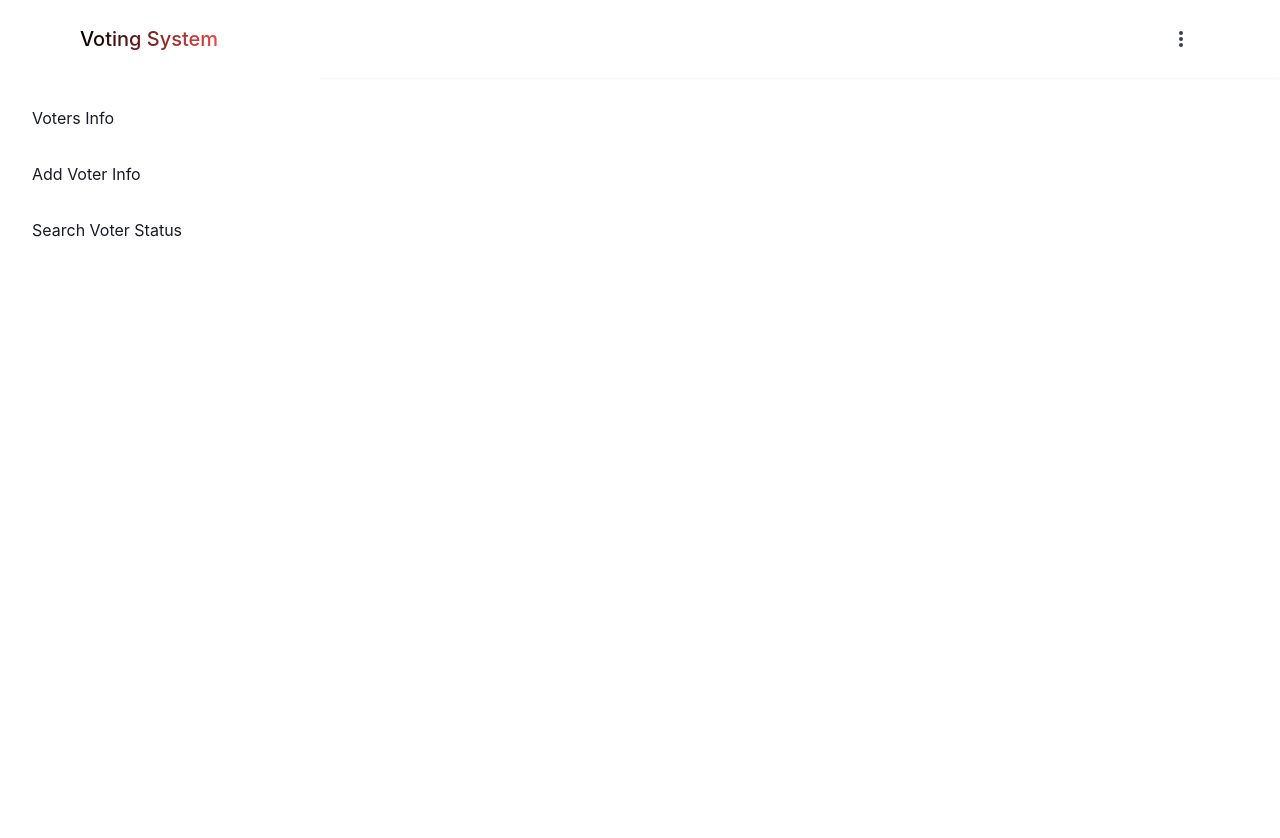
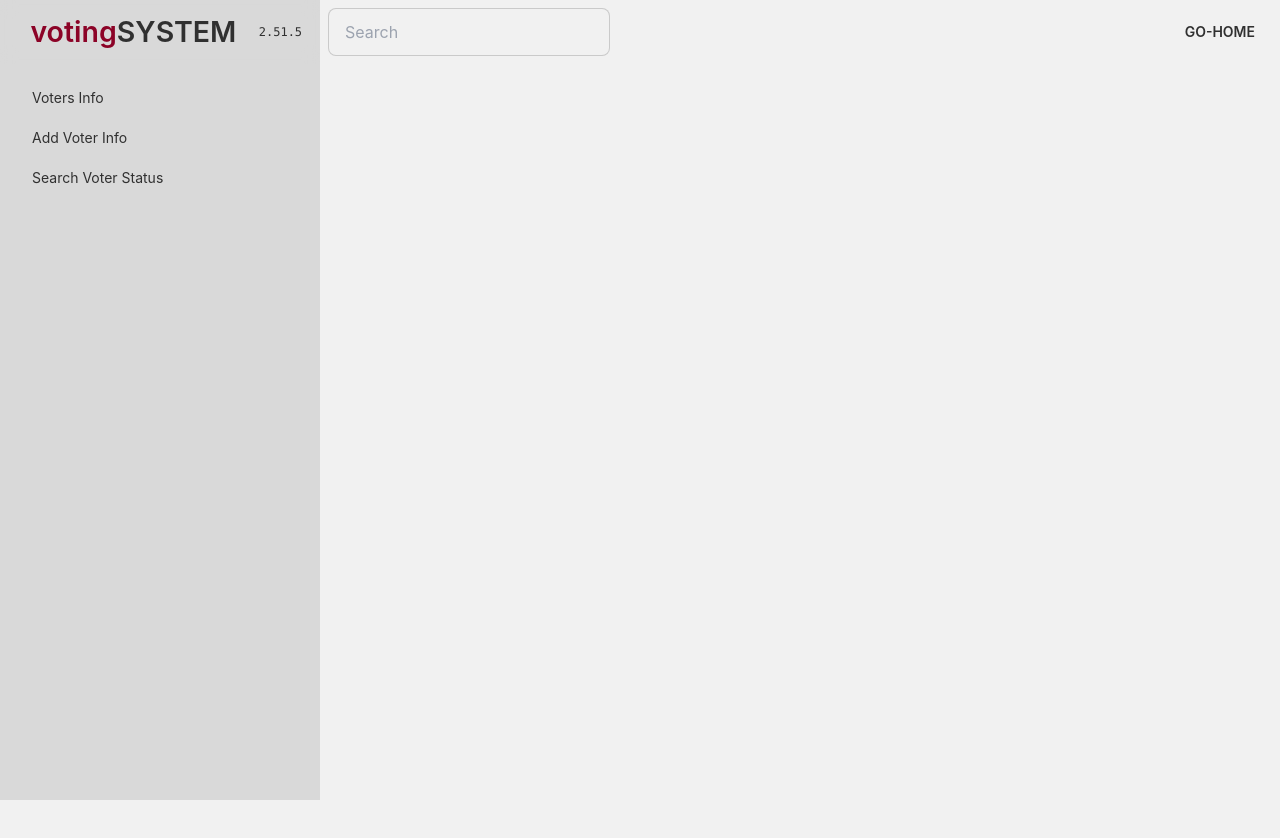
Before and after one commit to f4faysal/voting-system, a React (Create React App) app in the folder voting-client-side/: page /dashboard in a window 1280 px wide. Shown: the top 838 px of the page. After the commit the page ends 800 px from the top, so only its background shows below. Built offline with nearby package versions, Linux system fonts and the light colour scheme; no server answers; sample sign-in values are in the browser's storage.

Commit message:
design improve

```diff
--- a/voting-client-side/public/index.html
+++ b/voting-client-side/public/index.html
@@ -1,5 +1,5 @@
 <!DOCTYPE html>
-<html lang="en" data-theme="corporate">
+<html lang="en" data-theme="autumn">
   <head>
     <meta charset="utf-8" />
     <link rel="icon" href="%PUBLIC_URL%/favicon.ico" />
--- /dev/null
+++ b/voting-client-side/src/Components/DashbordNavbar.js
@@ -0,0 +1,25 @@
+import React from "react";
+import { Link } from "react-router-dom";
+
+const DashbordNavbar = () => {
+  return (
+    <div className="navbar bg-base-100">
+      <div className="flex-1">
+        <div className="form-control">
+          <input
+            type="text"
+            placeholder="Search"
+            className="input input-bordered"
+          />
+        </div>
+      </div>
+      <div className="flex-none gap-2">
+        <Link to={"/"} className="btn btn-ghost ">
+          Go-Home
+        </Link>
+      </div>
+    </div>
+  );
+};
+
+export default DashbordNavbar;
--- a/voting-client-side/src/Components/Navbar.js
+++ b/voting-client-side/src/Components/Navbar.js
@@ -60,7 +60,7 @@ const Navbar = () => {
                   {isDropdownOpen && (
                     <div className="absolute right-0 z-20 w-48 py-2 mt-2 bg-white rounded-md shadow-xl ">
                       <Link
-                        to="/dashboard"
+                        to="/dashboard/voters-info"
                         className="flex items-center px-3 py-3 text-sm text-gray-600 capitalize transition-colors duration-200 transform  hover:bg-gray-100 "
                       >
                         <svg
--- a/voting-client-side/src/Layout/DashboardLayout.js
+++ b/voting-client-side/src/Layout/DashboardLayout.js
@@ -1,23 +1,52 @@
 import React from "react";
 import { Link, Outlet } from "react-router-dom";
-import Navbar from "../Components/Navbar";
+import DashbordNavbar from "../Components/DashbordNavbar";
 
 const DashboardLayout = () => {
   return (
     <div>
-      <Navbar></Navbar>
+      {/* <Navbar></Navbar> */}
 
       <div className="drawer drawer-mobile">
         <input id="my-drawer-2" type="checkbox" className="drawer-toggle" />
         <div className="drawer-content ">
           {/* <!-- Page content here --> */}
+          <DashbordNavbar></DashbordNavbar>
+          <div className="h-4"></div>
           <Outlet></Outlet>
         </div>
-        <div className="drawer-side">
+        <div
+          className="drawer-side"
+          style={{ scrollBehavior: "smooth", scrollPaddingTop: "5rem" }}
+        >
           <label htmlFor="my-drawer-2" className="drawer-overlay"></label>
-          <ul className="menu p-4 w-80 bg-base-100 text-base-content flex flex-col gap-2">
+
+          <aside className="bg-base-200 w-80">
+            <div className="z-20 bg-base-200 bg-opacity-90 backdrop-blur sticky top-0 items-center gap-2 px-4 py-2 hidden lg:flex ">
+              <Link
+                to={"/"}
+                aria-current="page"
+                aria-label="Homepage"
+                className="flex-0 btn btn-ghost px-2"
+              >
+                <div className="font-title text-primary inline-flex text-lg transition-all duration-200 md:text-3xl">
+                  <span className="lowercase">Voting</span>{" "}
+                  <span className="text-base-content uppercase">System</span>
+                </div>
+              </Link>{" "}
+              <Link
+                to={"/"}
+                className="link link-hover font-mono text-xs text-opacity-50"
+              >
+                <div data-tip="Changelog" className="tooltip tooltip-bottom">
+                  2.51.5
+                </div>
+              </Link>
+            </div>
+            <div className="h-4"></div>
+            <ul className="menu menu-compact flex flex-col p-0 px-4 gap-1">
               {/* <!-- Sidebar content here --> */}
-            <li>
+              <li className="">
                 <Link to={"/dashboard/voters-info"}> Voters Info</Link>
               </li>
               <li>
@@ -30,6 +59,7 @@ const DashboardLayout = () => {
                 </Link>
               </li>
             </ul>
+          </aside>
         </div>
       </div>
     </div>
--- a/voting-client-side/src/Pages/Home.js
+++ b/voting-client-side/src/Pages/Home.js
@@ -3,24 +3,37 @@ import { Link } from "react-router-dom";
 import PrimaryButton from "../Components/Button/PrimaryButton";
 const Home = () => {
   return (
-
-      <div className="hero min-h-screen bg-base-200">
+    <div className="hero min-h-screen bg-base-100 ">
       <div className="hero-content flex-col lg:flex-row-reverse ">
-
-
         <div className=" flex justify-evenly w-1/2">
-          <div
-            className="radial-progress bg-red-100 text-red-800 "
-            style={{ "--value": "40", "--size": "12rem", "--thickness": "10px" }}
-          >
-           Owing Vote 40%
-          </div>
           <div
             className="radial-progress bg-green-100 text-green-600"
             style={{
               "--value": "60",
               "--size": "12rem",
-              "--thickness": "18px",
+              "--thickness": "10px",
+            }}
+          >
+            Total casting 200
+          </div>
+
+          <div
+            className="radial-progress bg-red-100 text-red-800 "
+            style={{
+              "--value": "40",
+              "--size": "12rem",
+              "--thickness": "13px",
+            }}
+          >
+            Owing Vote 40%
+          </div>
+
+          <div
+            className="radial-progress bg-green-100 text-green-600"
+            style={{
+              "--value": "60",
+              "--size": "12rem",
+              "--thickness": "15px",
             }}
           >
             Total Vote 60%
@@ -28,21 +41,19 @@ const Home = () => {
         </div>
 
         <div className="w-1/2">
-            <h1 className="text-5xl font-bold w-full">Voting System</h1>
+          <h1 className="text-5xl font-bold w-full ">Voting System</h1>
           <p className="py-6 ">
             {`The total 400 registered voters 2023. Custom voter identification and checking the presence of all Bangladeshi votes in Italy`}
           </p>
 
-            <PrimaryButton
-              classes="w-full px-8 py-3 font-semibold rounded-md bg-gray-900 hover:bg-gray-700 hover:text-white text-gray-100"
-            >
-
-             <Link to={"/dashboard/search-voter-status"} >Search Voter Status </Link>
+          <PrimaryButton classes="w-full px-8 py-3 font-semibold rounded-md bg-gray-900 hover:bg-gray-700 hover:text-white text-gray-100">
+            <Link to={"/dashboard/search-voter-status"}>
+              Search Voter Status{" "}
+            </Link>
           </PrimaryButton>
         </div>
       </div>
     </div>
-
   );
 };
 
--- a/voting-client-side/src/Pages/Login/Login.js
+++ b/voting-client-side/src/Pages/Login/Login.js
@@ -14,7 +14,7 @@ const Login = () => {
 
   const navigate = useNavigate();
   const location = useLocation();
-  const from = location.state?.from?.pathname || "/dashboard";
+  const from = location.state?.from?.pathname || "/dashboard/voters-info";
 
   const handelSubmit = (event) => {
     event.preventDefault();
```
Lines whose indentation alone changed are shown as unchanged.
